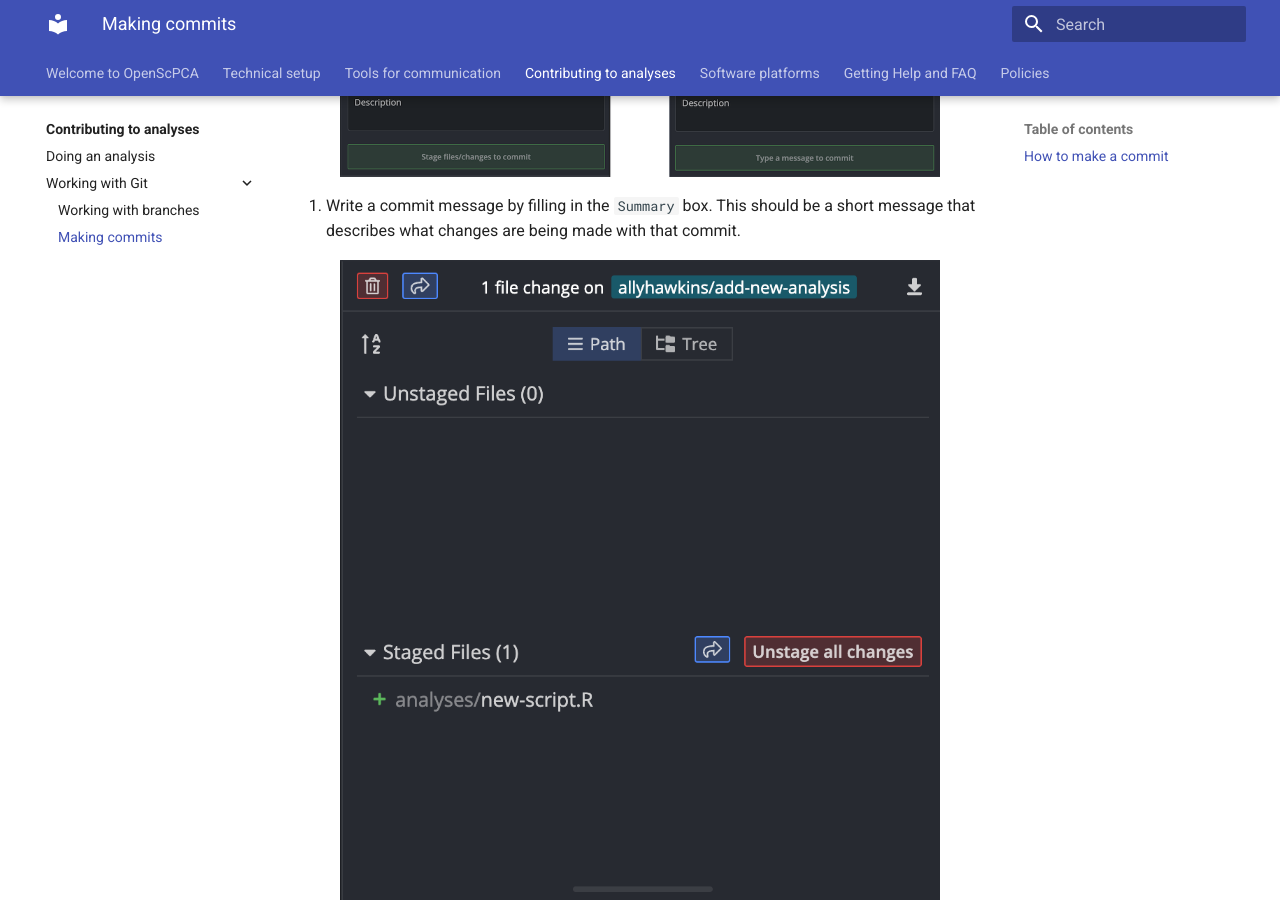
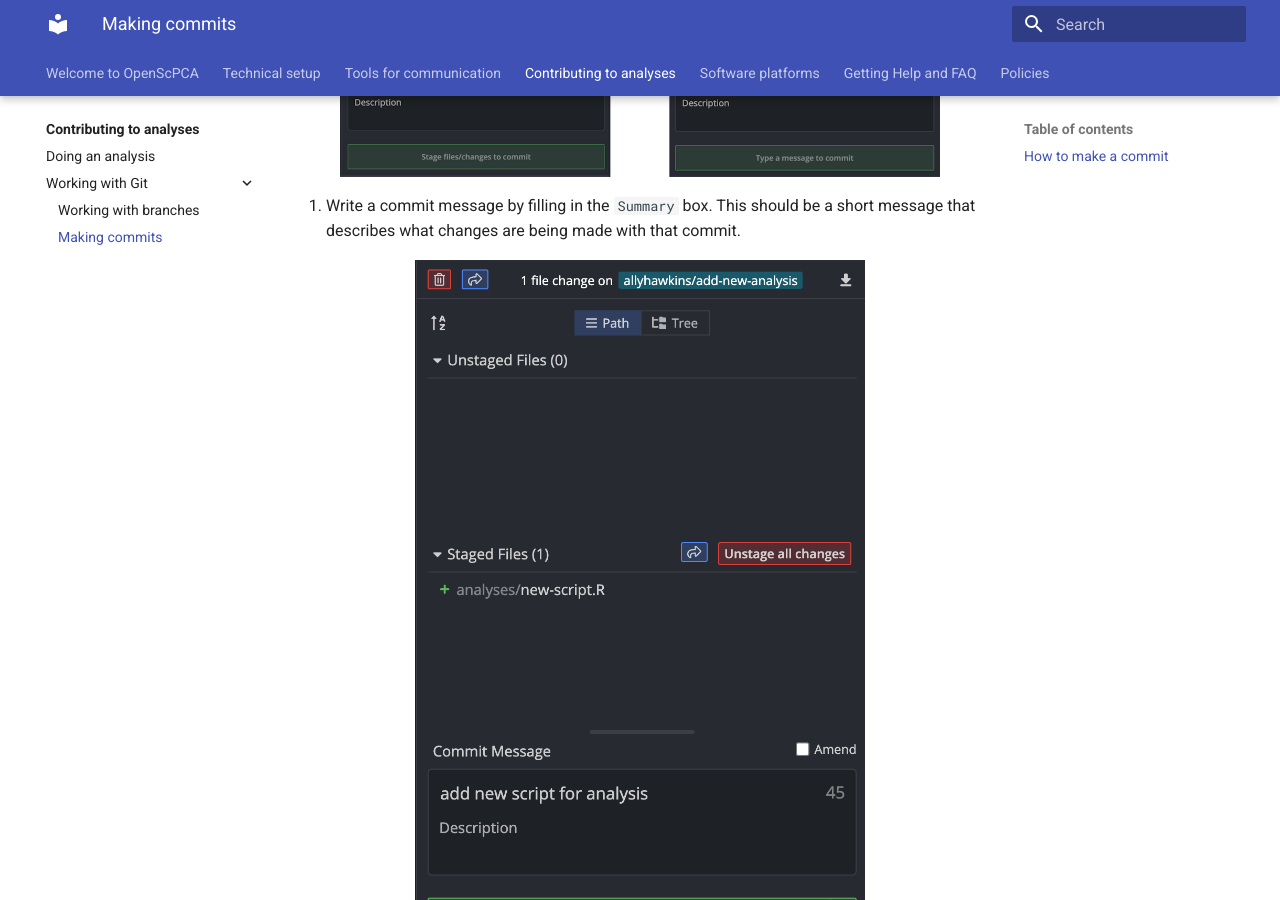
Before and after one commit to AlexsLemonade/OpenScPCA-analysis, an MkDocs documentation site: the page built from docs/contributing-to-analyses/working-with-git/making-commits.md, in a window 1280 px wide and 900 px high, scrolled down 971 px. Built offline with MkDocs 1.6.1 and Material for MkDocs 9.7.7, drawn with Linux system fonts in a browser that asks for light colours.

Commit message:
correct paths to images

```diff
--- a/docs/contributing-to-analyses/working-with-git/making-commits.md
+++ b/docs/contributing-to-analyses/working-with-git/making-commits.md
@@ -17,14 +17,14 @@
 If you wish to include all changes to all files, use the `Stage all changes` button.
 
 <figure markdown="span">
-    ![Unstaged files](../../../../img/making-commits-1.png){width="600"}
+    ![Unstaged files](../../img/making-commits-1.png){width="600"}
 </figure>
 
 2. Write a commit message by filling in the `Summary` box.
 This should be a short message that describes what changes are being made with that commit.
 
 <figure markdown="span">
-    ![Commit message](../../../../img/making-commits-2.png){width="600"}
+    ![Commit message](../../img/making-commits-2.png){width="450"}
 </figure>
 
 3. Click on `Stage files/changes to commit` to make the commit.
@@ -32,7 +32,7 @@
 You should now see a new line with your commit message connected to your branch name in GitKraken.
 
 <figure markdown="span">
-    ![Commit change](../../../../img/making-commits-3.png){width="450"}
+    ![Commit change](../../img/making-commits-3.png){width="600"}
 </figure>
 
 You have now successfully committed your changes to your feature branch!
```
